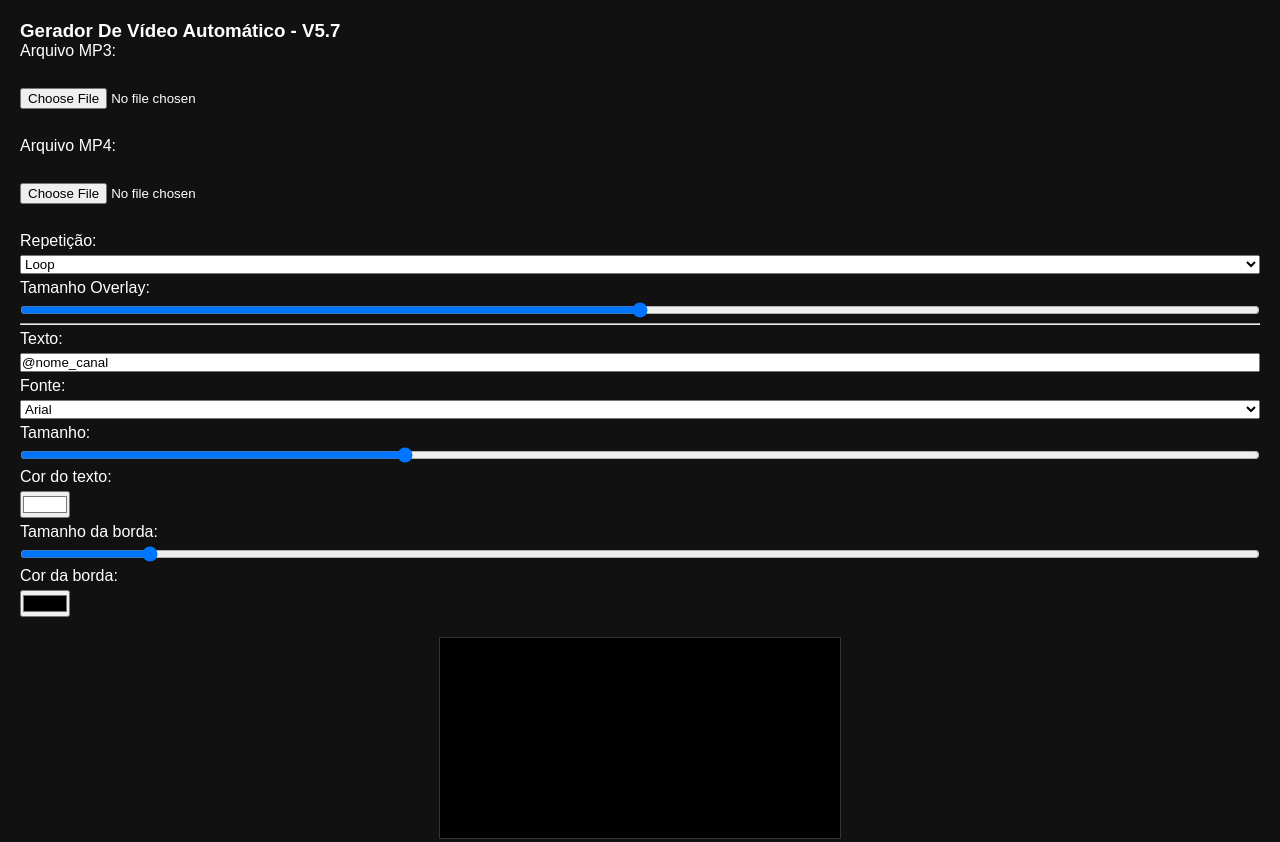
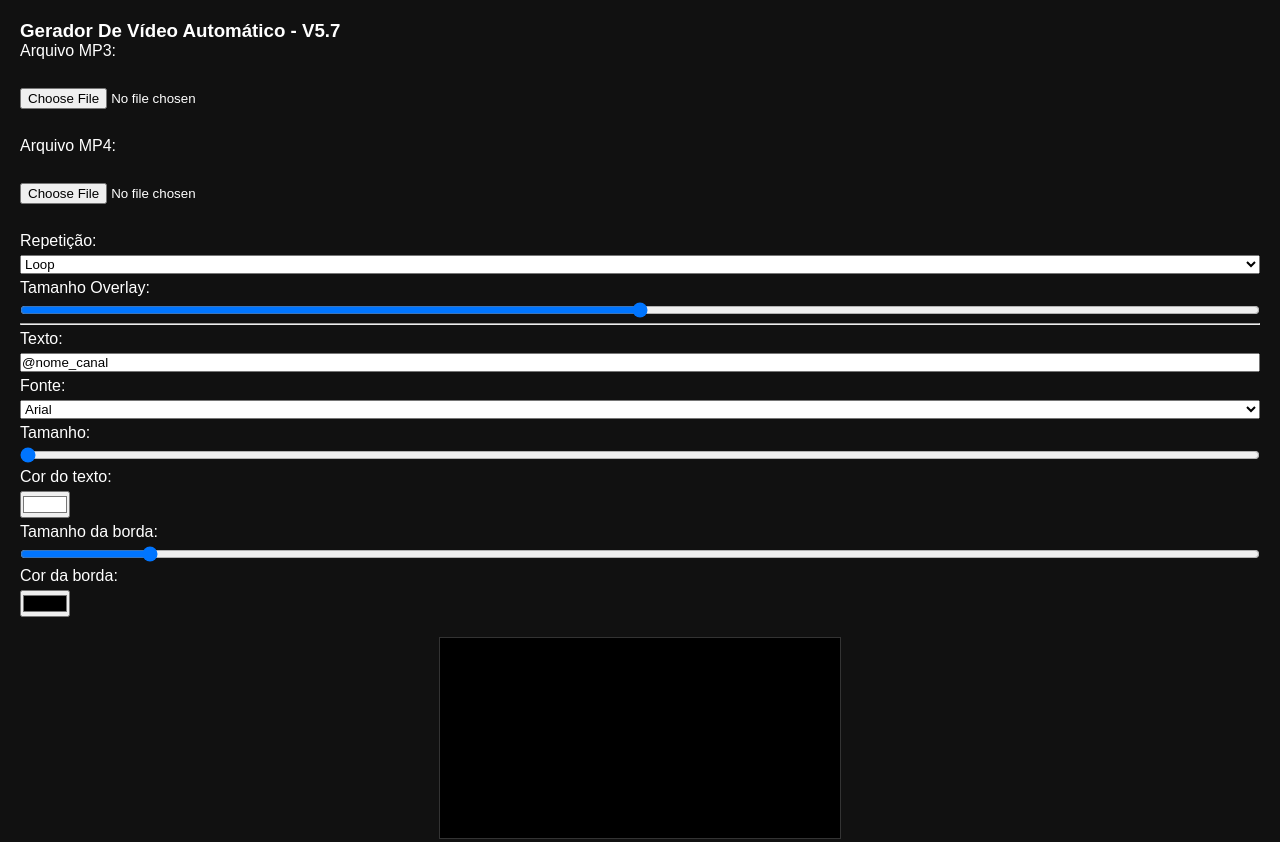
Before and after one commit to leosviana/Gerador-Video-Automatico, a website built with Vite: page index.html in a window 1280 px wide. Shown: the top 842 px of the page. Built offline with nearby package versions, Linux system fonts and the light colour scheme; what @ffmpeg/ffmpeg would draw is missing.

Commit message:
160626-2030

```diff
--- a/index.html
+++ b/index.html
@@ -38,7 +38,7 @@
                 <option value="Georgia">Georgia</option>
             </select>
             <label>Tamanho:</label>
-            <input type="range" id="fontSize" min="20" max="150" step="2" value="60">
+            <input type="range" id="fontSize" min="20" max="150" step="2" value="9">
             <label>Cor do texto:</label>
             <input type="color" id="textColor" value="#ffffff">
             <label>Tamanho da borda:</label>
```
